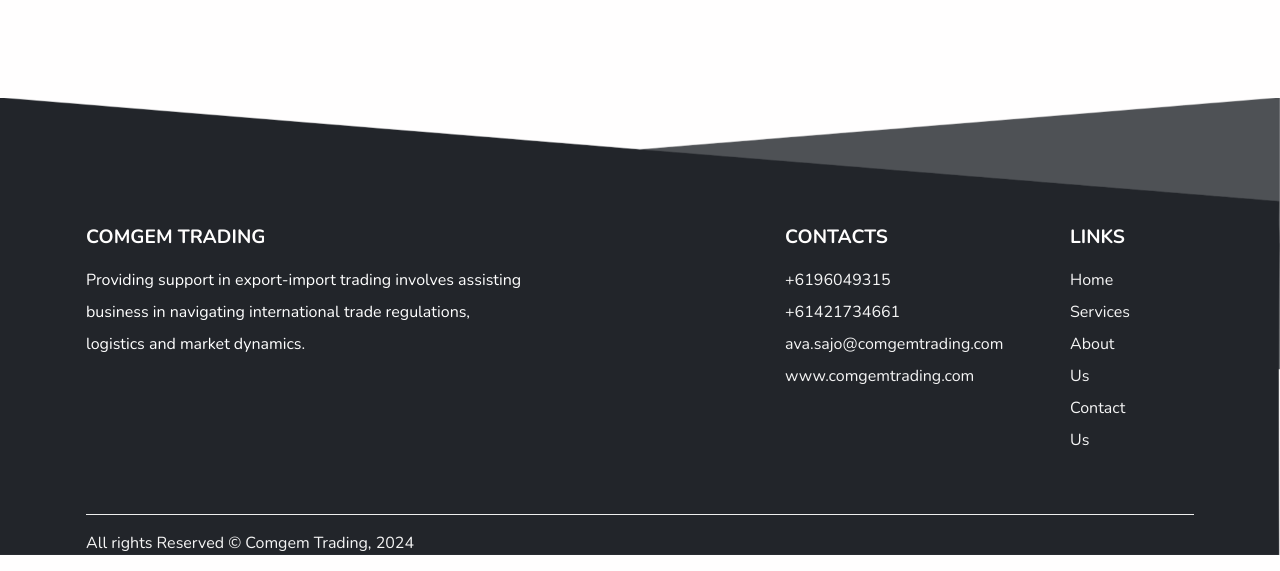
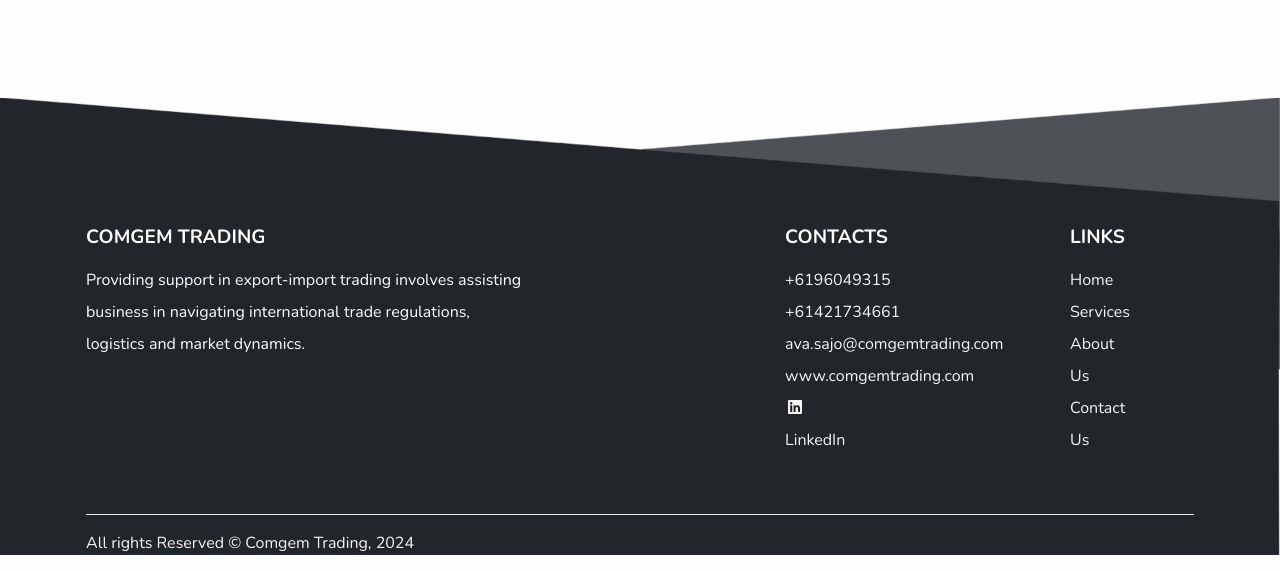
Before and after one commit to ccbernese/freelance, a plain HTML site: page index.html in a window 1280 px wide. Shown: the part 3957-4528 px from the top of the page. Drawn offline with nearby package versions, Linux system fonts and the light colour scheme.

Commit message:
Update index.html

```diff
--- a/index.html
+++ b/index.html
@@ -768,6 +768,7 @@
                 <li class="lh-lg"><a class="text-200 text-decoration-none">+61421734661</a></li>
                 <li class="lh-lg"><a class="text-200 text-decoration-none">ava.sajo@comgemtrading.com</a></li>
                 <li class="lh-lg"><a class="text-200 text-decoration-none">www.comgemtrading.com</a></li>
+                <li class="lh-lg"><a class="text-200 text-decoration-none" href="https://www.linkedin.com/in/ava-sajo-2b1836194/"><p><i class="fa-brands fa-linkedin"></i> LinkedIn</p></a></li>
               </ul>
             </div>
 
```
